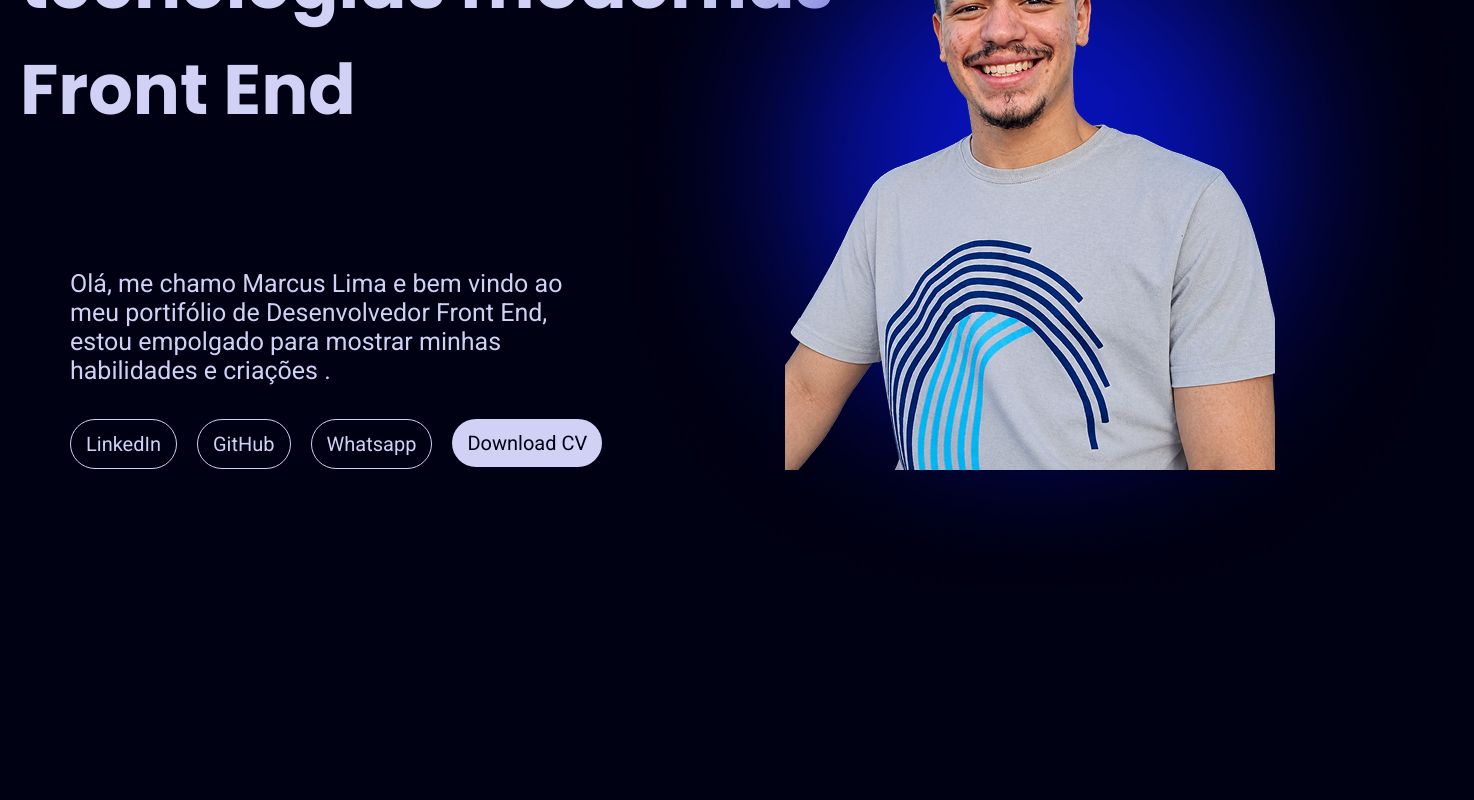
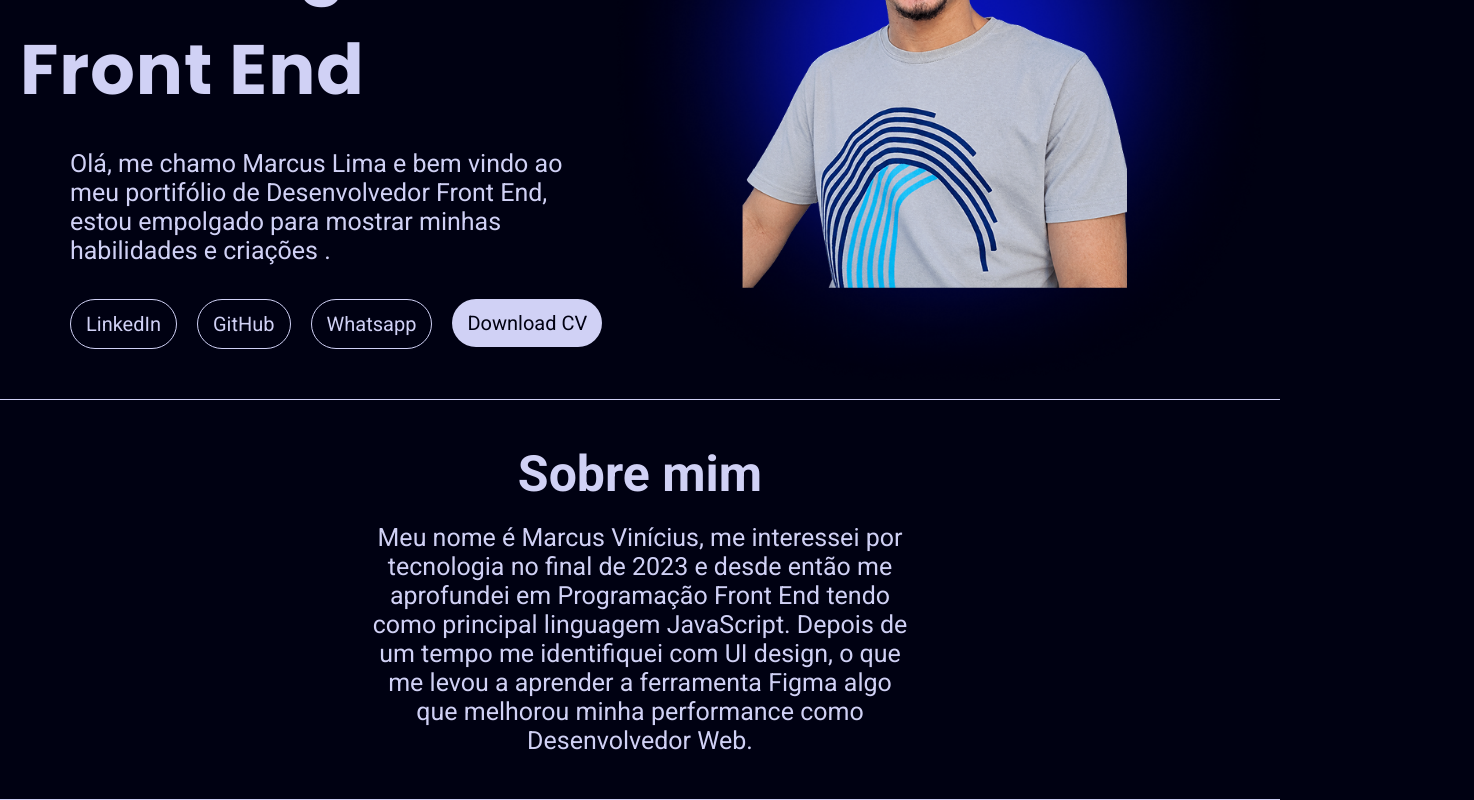
Before and after one commit to MarcusDevinicius/Marcus-Lima-Portifolio, a React (Vite) app: page / in a window 1280 px wide. Shown: the part 431-1231 px from the top of the page, 1474 px wide, since content can reach past the window. Before the commit the page ends 1043 px from the top, so only its background shows below. Built offline with nearby package versions, Linux system fonts and the light colour scheme.

Commit message:
Home styling finished. About section was add into the portifolio.

```diff
--- a/src/About.jsx
+++ b/src/About.jsx
@@ -0,0 +1,26 @@
+import React from 'react'
+import './CSS/main.css'
+
+const About = ({language}) => {
+
+    const texts = {
+        pt: {
+            title: 'Sobre mim',
+            paragraph: 'Meu nome é Marcus Vinícius, me interessei por tecnologia no final de 2023 e desde então me aprofundei em Programação Front End tendo como principal linguagem JavaScript. Depois de um tempo me identifiquei com UI design, o que me levou a aprender a ferramenta Figma algo que melhorou minha performance como Desenvolvedor Web.'
+        },
+
+        en: {
+            title: 'About me',
+            paragraph: 'My name is Marcus Vinícius, me interessei por tecnologia no final de 2023 e desde então me aprofundei em Programação Front End tendo como principal linguagem JavaScript. Depois de um tempo me identifiquei com UI design, o que me levou a aprender a ferramenta Figma algo que melhorou minha performance como Desenvolvedor Web.'
+        }
+    }
+
+  return (
+    <section className='about'>
+        <h1>{language === 'pt' ? texts.pt.title : texts.en.title}</h1>
+        <p>{language === 'pt' ? texts.pt.paragraph : texts.en.paragraph}</p>
+    </section>
+  )
+}
+
+export default About
--- a/src/App.jsx
+++ b/src/App.jsx
@@ -1,6 +1,7 @@
 import React from 'react'
 import Header from './Header';
 import Home from './Home';
+import About from './About';
 
 function App() {
   const [language, setLanguage] = React.useState('pt');
@@ -8,6 +9,7 @@ function App() {
     <>
       <Header language={language} setLanguage={setLanguage}/>
       <Home language={language}/>
+      <About language={language}/>
     </>
   )
 }
--- a/src/CSS/main.css
+++ b/src/CSS/main.css
@@ -3,10 +3,15 @@
     padding: 0;
     box-sizing: border-box;
     color: #d0d1f5;
+    font-family: "Roboto", sans-serif;
 }
 
 body {
     background: #000112;
+}
+
+section {
+    border-bottom: 1px solid #d0d1f5;
 }
 
 header {
@@ -110,15 +115,16 @@ header > button.flag:hover > .switch {
 section.home {
     display: grid;
     grid-template-columns: 20px 50px auto repeat(2, 1fr);
-    grid-template-rows: 70px 550px 150px 1fr 1fr;
+    grid-template-rows: 50px 450px 150px 1fr 50px;
+    border-bottom: 1px solid #d0d1f5;
 }
 
 section.home > h1 {
     height: fit-content;
-
     grid-column: 2 / 5;
     grid-row: 2;
     font-family: "Poppins", sans-serif;
+    letter-spacing: 1px;
     font-size: 70px;
 }
 
@@ -134,8 +140,9 @@ section.home > p {
 
 section.home > img {
     grid-column: 4 / -1;
-    grid-row: 2 / 4;
-    align-self: start;
+    grid-row: 2 / 3;
+    justify-self: center;
+    height: 700px;
 }
 
 section.home > ul {
@@ -170,3 +177,24 @@ section.home > ul > li > a{
     font-size: 20px;
 
 }
+
+section.about {
+    display: flex;
+    flex-direction: column;
+    align-content: center;
+    justify-content: center;
+    gap: 20px;
+    height: 50vh;
+}
+
+section.about > h1 {
+    text-align: center;
+    font-size: 50px;
+}
+
+section.about > p {
+    font-size: 25px;
+    text-align: center;
+    align-self: center;
+    max-width: 550px;
+}
```
Also changed, not shown: src/Skills.jsx (added, +11 -0 lines).
